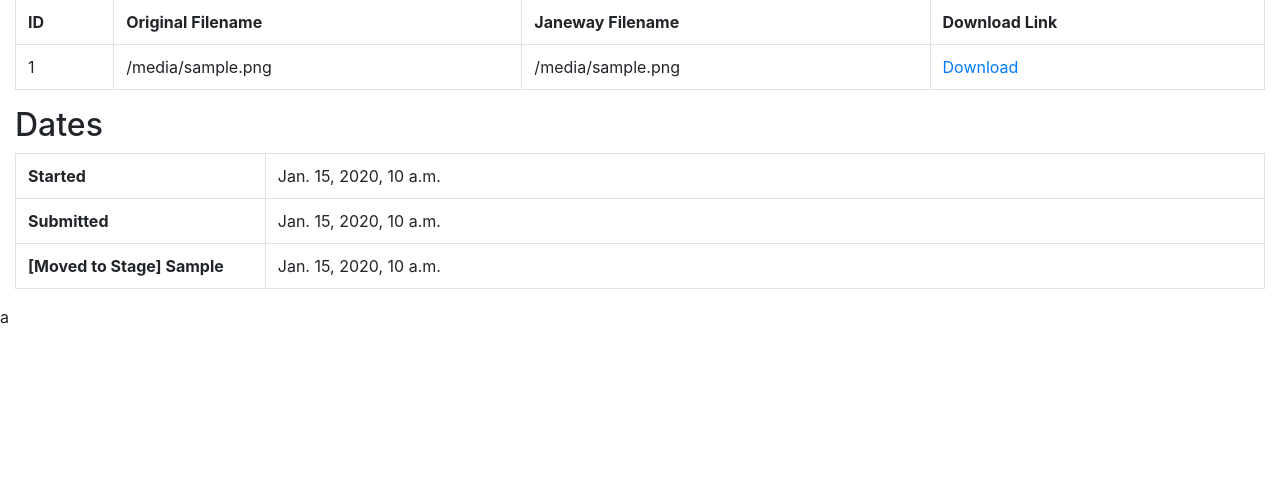
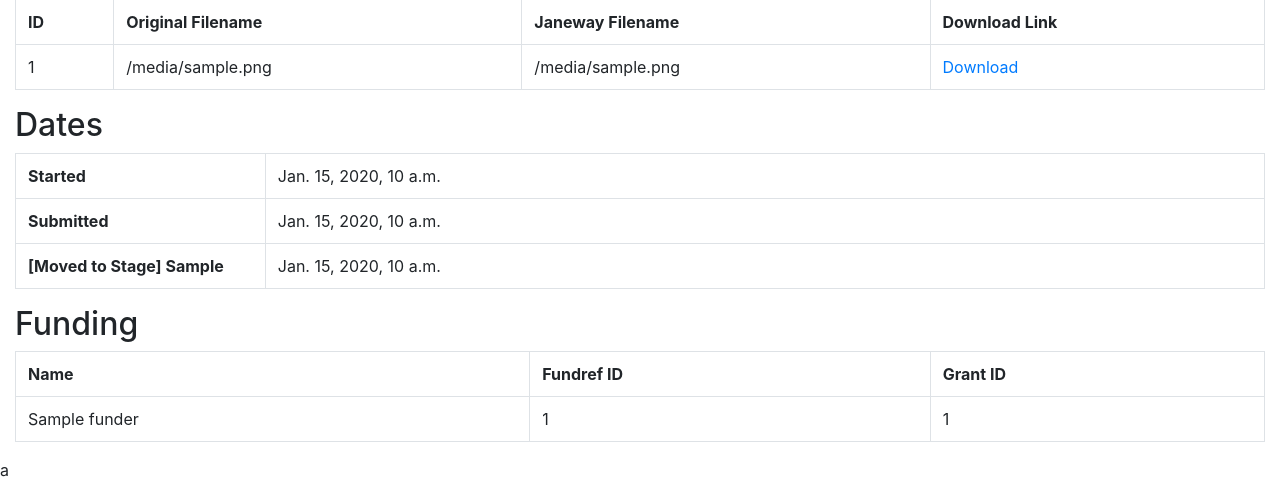
Before and after one commit to BirkbeckCTP/export, a Django app: template templates/export/export.html in a window 1280 px wide. Shown: the part 770-1252 px from the top of the page. Before the commit the page ends 1094 px from the top, so only its background shows below. Run offline with Django 3.2, Linux system fonts and the light colour scheme; the template is opened without the code that fills it: most values are stand-ins (such as "Sample title", 1, 10 or a date in 2020); some libraries are stand-ins or nearby versions.

Commit message:
Added funding. Completes 0.1

```diff
--- a/logic.py
+++ b/logic.py
@@ -33,6 +33,7 @@ def export_csv(request, article, article_files):
         'authors.html',
         'files.html',
         'dates.html',
+        'funding.html',
     ]
 
     context = {
--- /dev/null
+++ b/templates/export/elements/funding.html
@@ -0,0 +1,16 @@
+{% if article.funders %}
+<table class="table table-bordered">
+    <tr>
+        <th>Name</th>
+        <th>Fundref ID</th>
+        <th>Grant ID</th>
+    </tr>
+    {% for funder in article.funders.all %}
+    <tr>
+        <td>{{ funder.name }}</td>
+        <td>{{ funder.fundref_id }}</td>
+        <td>{{ funder.funding_id }}</td>
+    </tr>
+    {% endfor %}
+</table>
+{% endif %}
--- a/templates/export/export.html
+++ b/templates/export/export.html
@@ -17,6 +17,10 @@
     {% include "export/elements/files.html" %}
     <h2>Dates</h2>
     {% include "export/elements/dates.html" %}
+    {% if article.funders %}
+    <h2>Funding</h2>
+    {% include "export/elements/funding.html" %}
+    {% endif %}
 
 </div>a
 </body>
```
